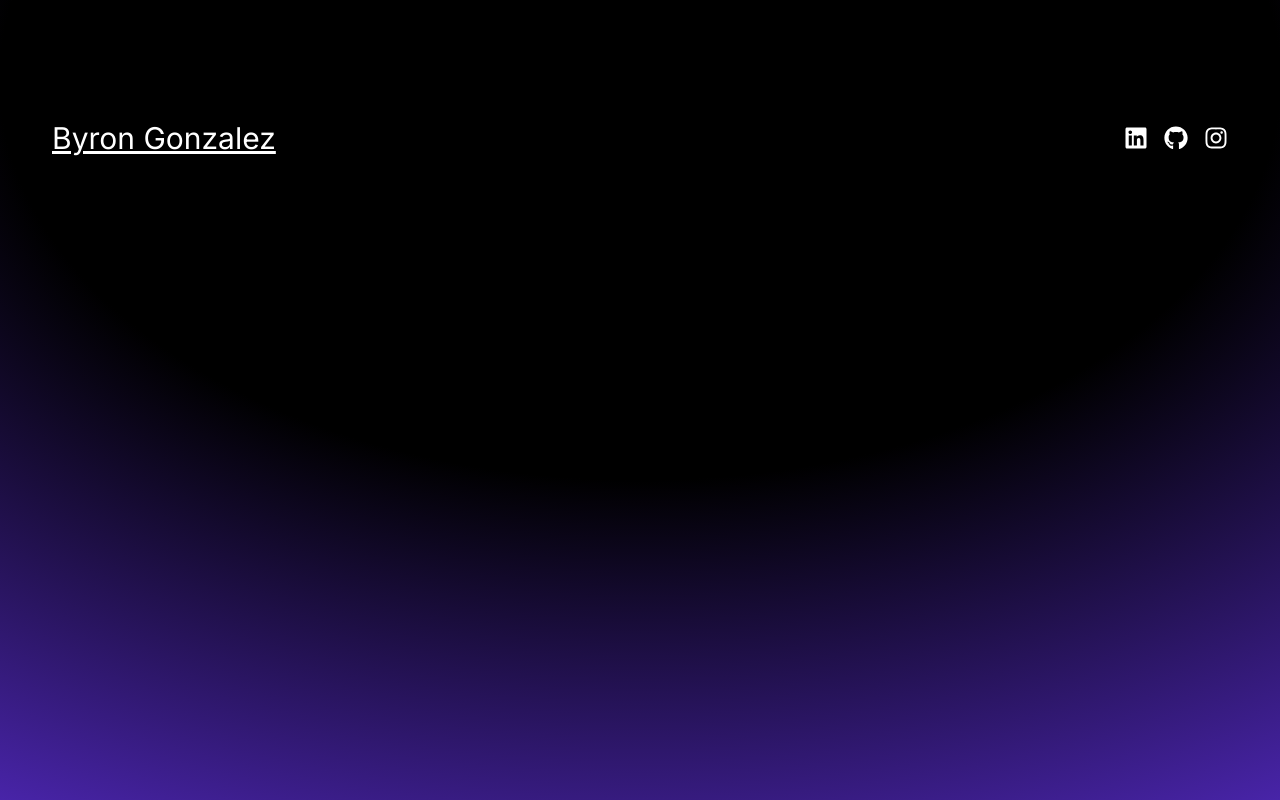
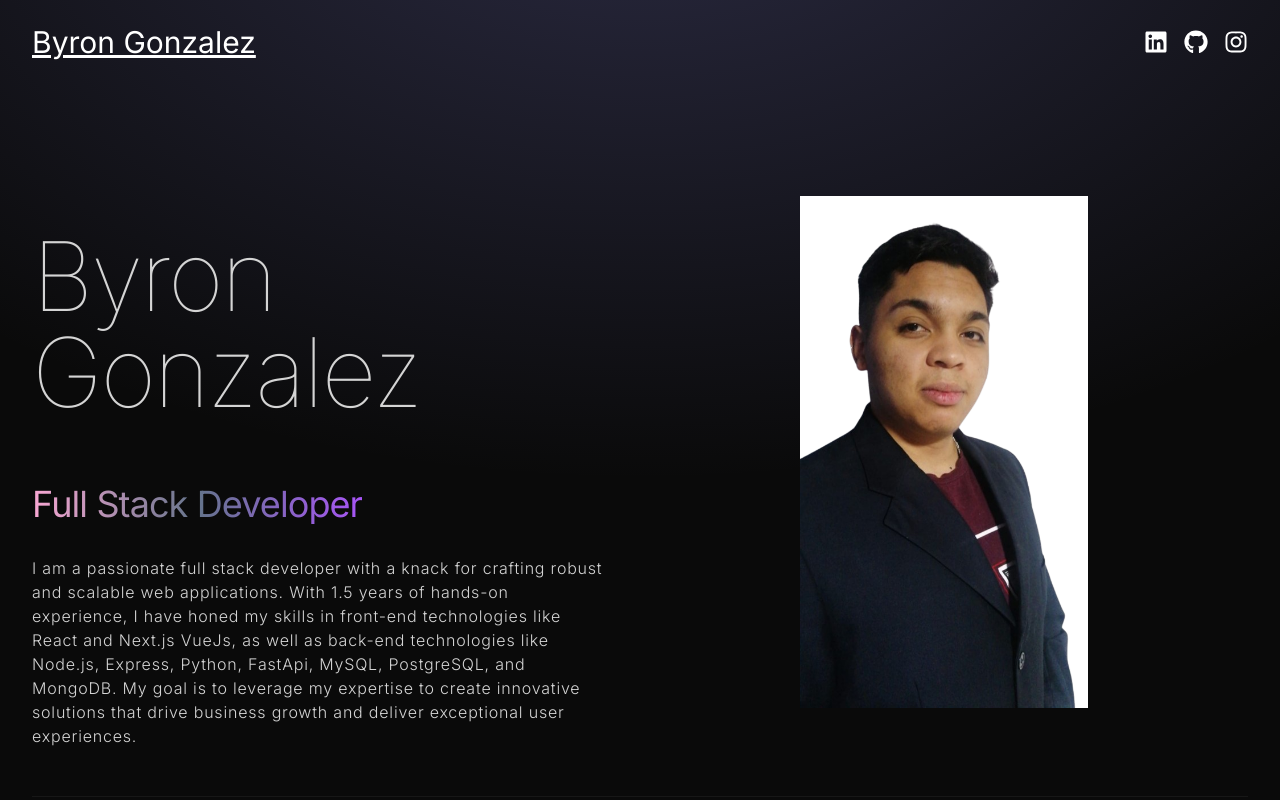
Before and after one commit to ByronDein/portfolio, a React (Vite) app: page / in a window 1280 px wide. Built offline with nearby package versions, Linux system fonts and the light colour scheme; the HTML template or start-up script is replaced by a standard one.

Commit message:
feat: add hero section with my interests

```diff
--- a/src/App.jsx
+++ b/src/App.jsx
@@ -1,12 +1,14 @@
+import Hero from "./components/Hero"
 import NavBar from "./components/NavBar"
 
 const App = () => {
     return (
         <div className="overflow-x-hidden text-neutral-300 antialised selection:bg-cyan-300 selection:text-cyan-900">
             <div className="flixed top-0 -z-10 h-full w-full"></div>
-            <div className=" absolute inset-0 -z-10 h-full w-full items-center px-5 py-24 [background:radial-gradient(125%_125%_at_50%_10%,#000_40%,#63e_100%)]">
+            <div className="absolute top-0 z-[-2] h-screen w-screen bg-neutral-950 bg-[radial-gradient(ellipse_80%_80%_at_50%_-20%,rgba(120,119,198,0.3),rgba(255,255,255,0))]">
                 <div className="container mx-auto px-8">
                     <NavBar />
+                    <Hero />
                 </div>
             </div>
         </div>
--- /dev/null
+++ b/src/components/Hero.jsx
@@ -0,0 +1,28 @@
+import { HERO_CONTENT } from '../constants/index'
+import PortfolioProfile from '../assets/PortfolioProfile-removebg.png'
+const Hero = () => {
+    return (
+        <div className="border-b border-neutral-900 pb-4 lg:mb-36" >
+            <div className="flex flex-wrap">
+                <div className="w-full lg:w-1/2">
+                    <div className="flex flex-col items-center lg:items-start">
+                        <h1 className="pb-16 text-6xl font-thin  tracking-tight lg:mt-16 lg:text-8xl">Byron Gonzalez</h1>
+                        <span className="bg-gradient-to-r from-pink-300 via-slate-500 to-purple-500 bg-clip-text text-4xl tracking-tight text-transparent" >Full Stack Developer</span>
+                        <p className='my-2 max-w-xl py-6 font-light -tracking-tighter'>
+                            {HERO_CONTENT}
+                        </p>
+
+                    </div>
+                </div>
+                <div className="w-full lg:w-1/2 lg:p-8">
+                    <div className='flex justify-center'>
+                        <img  src={PortfolioProfile} alt="portfolio" className=" w-72"  />
+                    </div>
+
+                </div>
+            </div>
+        </div>
+    )
+}
+
+export default Hero
--- a/src/constants/index.js
+++ b/src/constants/index.js
@@ -3,7 +3,7 @@ import project2 from "../assets/projects/project-2.jpg";
 import project3 from "../assets/projects/project-3.jpg";
 import project4 from "../assets/projects/project-4.jpg";
 
-export const HERO_CONTENT = `I am a passionate full stack developer with a knack for crafting robust and scalable web applications. With 5 years of hands-on experience, I have honed my skills in front-end technologies like React and Next.js, as well as back-end technologies like Node.js, MySQL, PostgreSQL, and MongoDB. My goal is to leverage my expertise to create innovative solutions that drive business growth and deliver exceptional user experiences.`;
+export const HERO_CONTENT = `I am a passionate full stack developer with a knack for crafting robust and scalable web applications. With 1.5 years of hands-on experience, I have honed my skills in front-end technologies like React and Next.js VueJs, as well as back-end technologies like Node.js, Express, Python, FastApi, MySQL, PostgreSQL, and MongoDB. My goal is to leverage my expertise to create innovative solutions that drive business growth and deliver exceptional user experiences.`;
 
 export const ABOUT_TEXT = `I am a dedicated and versatile full stack developer with a passion for creating efficient and user-friendly web applications. With 5 years of professional experience, I have worked with a variety of technologies, including React, Next.js, Node.js, MySQL, PostgreSQL, and MongoDB. My journey in web development began with a deep curiosity for how things work, and it has evolved into a career where I continuously strive to learn and adapt to new challenges. I thrive in collaborative environments and enjoy solving complex problems to deliver high-quality solutions. Outside of coding, I enjoy staying active, exploring new technologies, and contributing to open-source projects.`;
 
```
Also changed, not shown: src/assets/PortfolioProfile-removebg.png (added), src/assets/PortfolioProfile.jfif (added).
